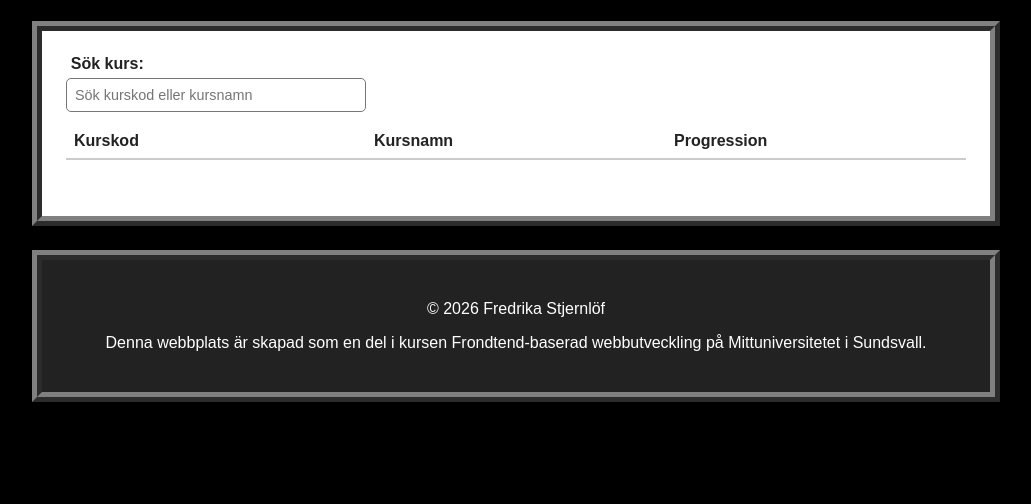
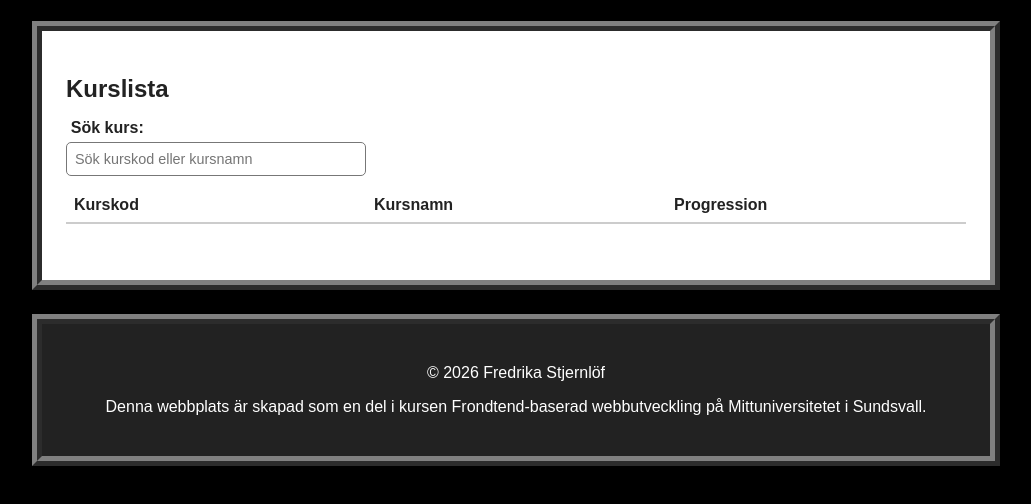
Before and after one commit to fredrikastjernlof/LAB2_RAMSCHEMA, a website built with Vite: page index.html in a window 1280 px wide. Shown: the part 202-706 px from the top of the page, without its empty margins (124-1155 px from the left). Built offline with nearby package versions, Linux system fonts and the light colour scheme; no server answers; a web font is replaced by a local one.

Commit message:
Justerar index.html och styles.css efter html-validering. Små justeringar i text i README

```diff
--- a/index.html
+++ b/index.html
@@ -2,8 +2,8 @@
 <html lang="sv">
 
 <head>
-  <meta charset="UTF-8" />
-  <meta name="viewport" content="width=device-width, initial-scale=1.0" />
+  <meta charset="UTF-8">
+  <meta name="viewport" content="width=device-width, initial-scale=1.0">
   <link rel="preconnect" href="https://fonts.googleapis.com">
   <link rel="preconnect" href="https://fonts.gstatic.com" crossorigin>
   <link href="https://fonts.googleapis.com/css2?family=Bungee+Tint&display=swap" rel="stylesheet">
@@ -20,6 +20,7 @@
         <p class="subtitle">Webbutvecklingsprogrammet</p>
       </header>
       <section class="panel">
+        <h2 class="section-title">Kurslista</h2>
         <div class="controls">
           <label for="search">Sök kurs:</label>
           <input id="search" type="text" placeholder="Sök kurskod eller kursnamn">
--- a/src/css/styles.css
+++ b/src/css/styles.css
@@ -73,6 +73,11 @@
 
 }
 
+.section-title {
+  font-size: 1.5rem;
+  margin-bottom: 1rem;
+}
+
 /* Sök */
 .controls {
     margin-bottom: 0.75rem;
```
Also changed, not shown: README.md.
